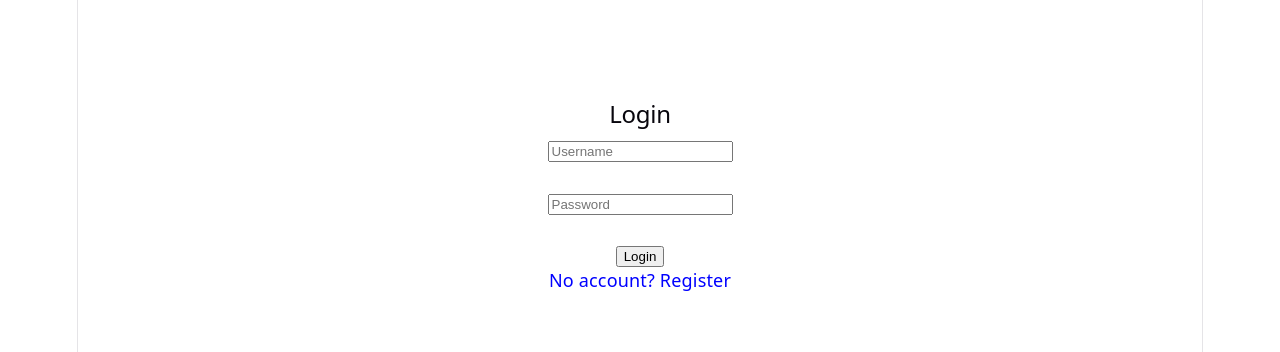
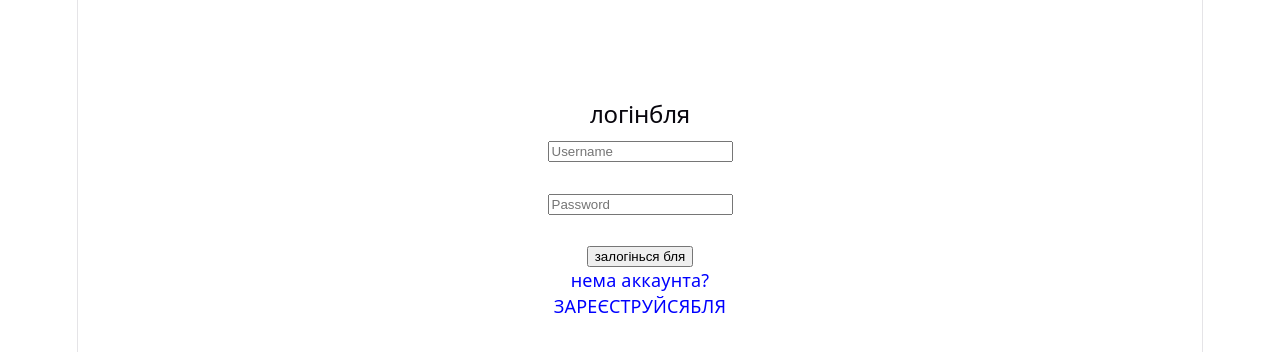
Before and after one commit to dram01/chatapp, a React (Vite) app in the folder client/: page / in a window 1280 px wide. Shown: the top 352 px of the page. Built offline with nearby package versions, Linux system fonts and the light colour scheme; no server answers.

Commit message:
login name

```diff
--- a/client/src/components/Auth.jsx
+++ b/client/src/components/Auth.jsx
@@ -23,16 +23,16 @@ export default function Auth ({ onLogin }) {
 
     return (
     <div style={{ maxWidth: 300, margin: "100px auto", textAlign: "center" }}>
-      <h2>{isRegister ? "Register" : "Login"}</h2>
+      <h2>{isRegister ? "бігом бля" : "логінбля"}</h2>
       <input placeholder="Username" value={username}
         onChange={(e) => setUsername(e.target.value)} /><br /><br />
       <input placeholder="Password" type="password" value={password}
         onChange={(e) => setPassword(e.target.value)} /><br /><br />
       {error && <p style={{ color: "red" }}>{error}</p>}
-      <button onClick={handleSubmit}>{isRegister ? "Register" : "Login"}</button>
+      <button onClick={handleSubmit}>{isRegister ? "зареєструйся бля" : "залогінься бля"}</button>
       <p style={{ cursor: "pointer", color: "blue" }}
         onClick={() => setIsRegister(!isRegister)}>
-        {isRegister ? "Already have an account? Login" : "No account? Register"}
+        {isRegister ? "вже писав/ла тут крінжу раніше? залогінься бля" : "нема аккаунта? ЗАРЕЄСТРУЙСЯБЛЯ"}
       </p>
     </div>
     );
```
